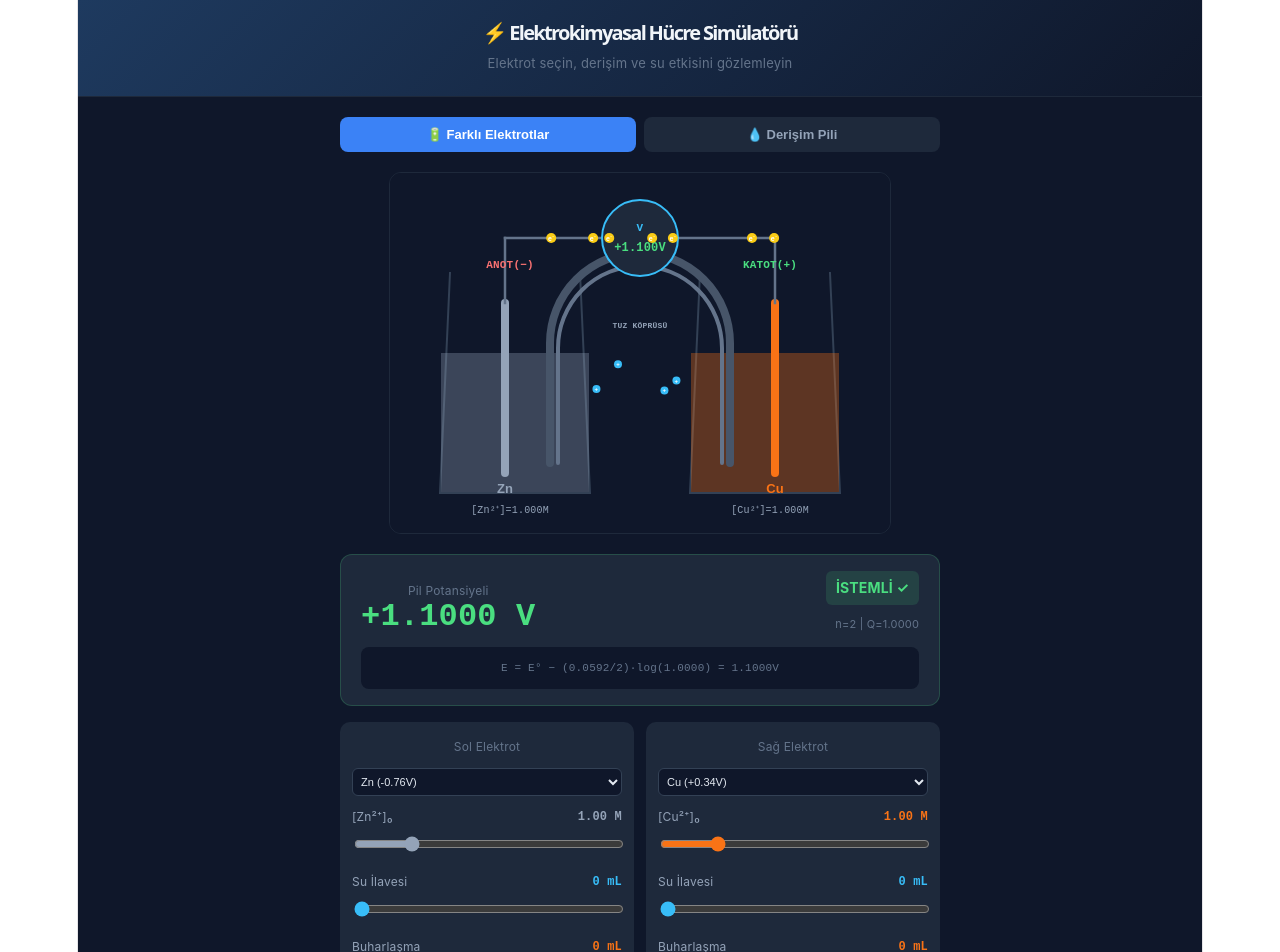
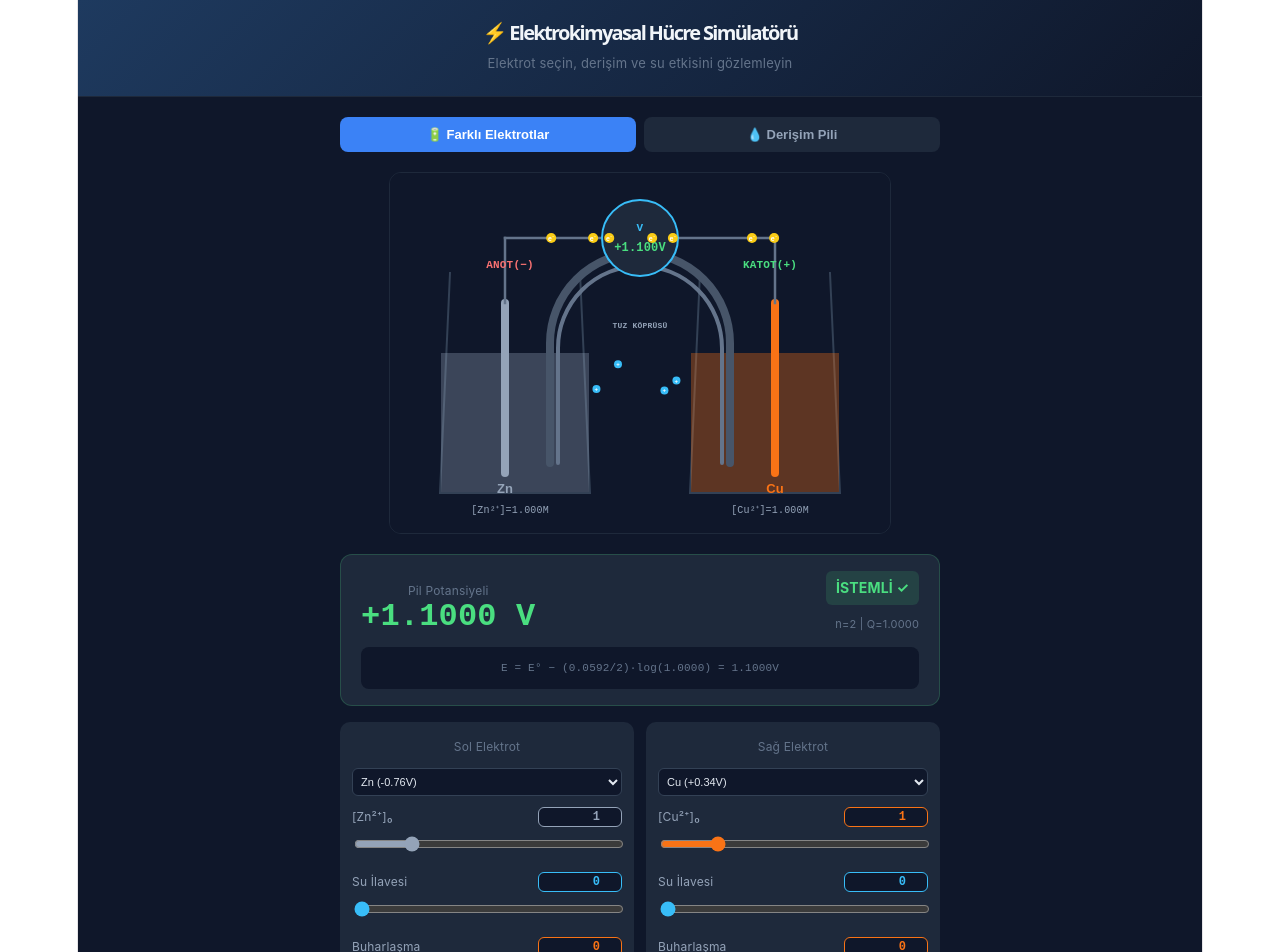
Before and after one commit to medenigklp-crypto/elektrokimyasal-hucre, a React (Vite) app: page / in a window 1280 px wide. Shown: the top 952 px of the page. Built offline with nearby package versions, Linux system fonts and the light colour scheme.

Commit message:
Update App.tsx

```diff
--- a/src/App.tsx
+++ b/src/App.tsx
@@ -150,14 +150,19 @@ interface SliderProps {
 function Slider({ label, value, min, max, step, onChange, unit, color }: SliderProps) {
   return (
     <div style={{ marginBottom: 10 }}>
-      <div style={{ display: "flex", justifyContent: "space-between", marginBottom: 3 }}>
+      <div style={{ display: "flex", justifyContent: "space-between", alignItems: "center", marginBottom: 3 }}>
         <span style={{ fontSize: 12, color: "#94a3b8" }}>{label}</span>
-        <span style={{ fontSize: 12, fontFamily: "monospace", color: color || "#e2e8f0", fontWeight: 700 }}>{value.toFixed(step < 0.1 ? 2 : 0)}{unit}</span>
+        <input
+          type="number" min={min} max={max} step={step} value={value}
+          onChange={e => { const v = parseFloat(e.target.value); if (!isNaN(v) && v >= min && v <= max) onChange(v); }}
+          style={{ width: 70, background: "#0f172a", color: color || "#e2e8f0", border: `1px solid ${color || "#334155"}`, borderRadius: 6, padding: "2px 6px", fontSize: 12, fontFamily: "monospace", fontWeight: 700, textAlign: "right" }}
+        />
       </div>
       <input type="range" min={min} max={max} step={step} value={value} onChange={e => onChange(parseFloat(e.target.value))} style={{ width: "100%", accentColor: color || "#3b82f6" }} />
     </div>
   );
 }
+
 
 export default function App() {
   const [mode, setMode] = useState("different");
```
